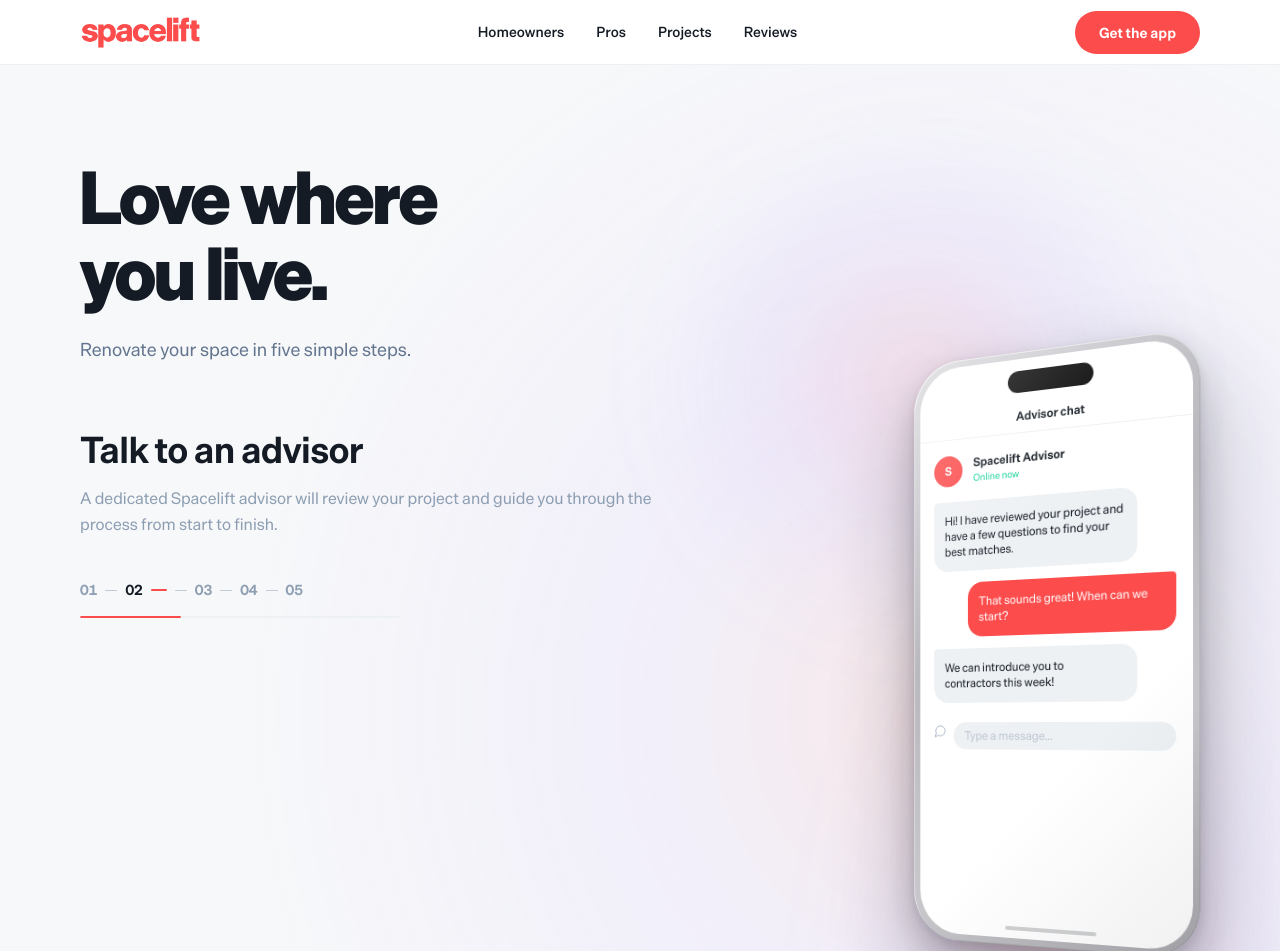
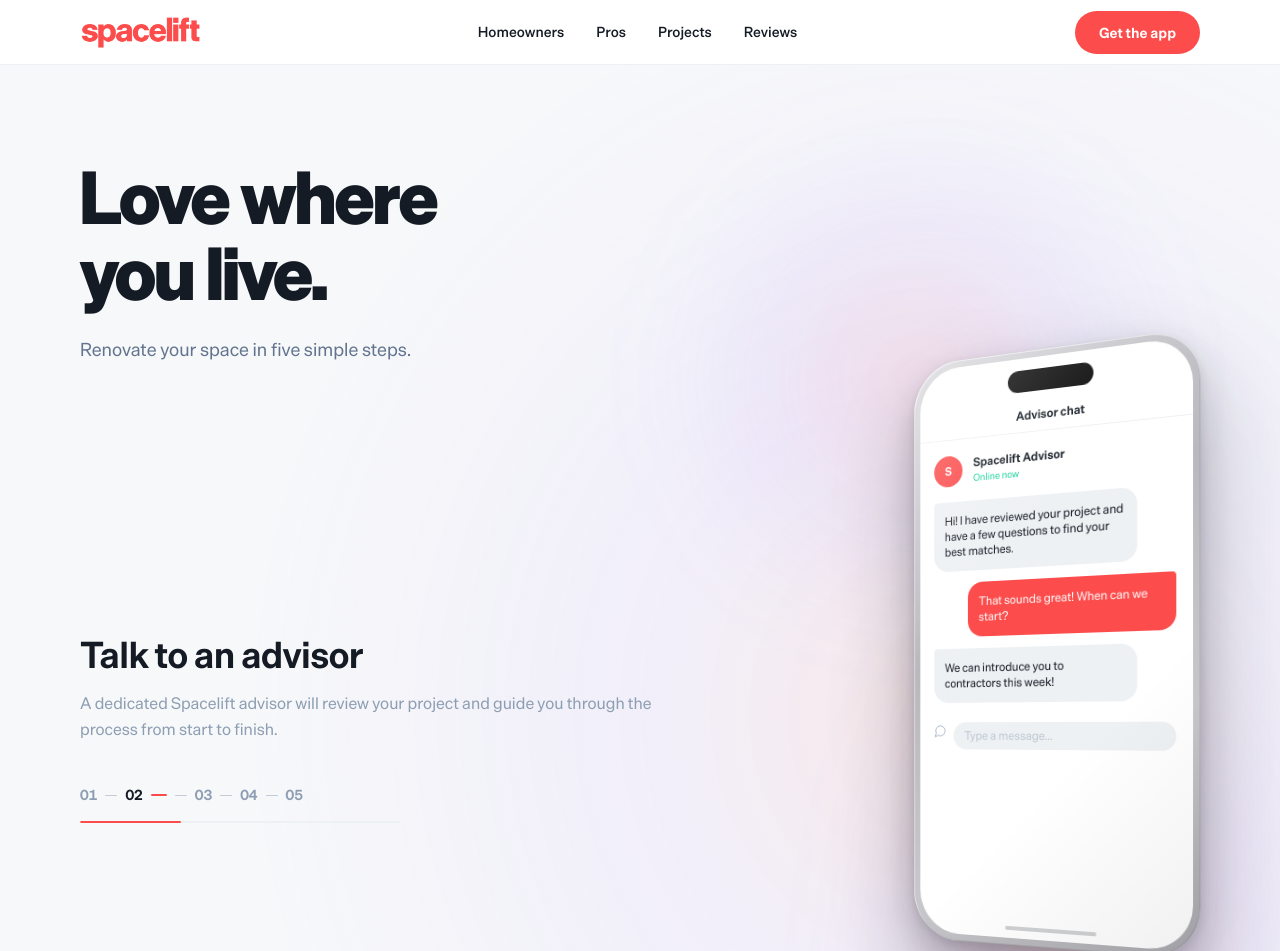
Before and after one commit to jjmccarthy7/spacelift-tools, a Next.js app in the folder apps/hellospacelift/: page / in a window 1280 px wide. Shown: the top 951 px of the page. Built offline with nearby package versions, Linux system fonts and the light colour scheme.

Commit message:
feat: StepCarousel items-center for vertical alignment polish

```diff
--- a/apps/hellospacelift/src/components/StepCarousel.tsx
+++ b/apps/hellospacelift/src/components/StepCarousel.tsx
@@ -1,4 +1,5 @@
 'use client'
+
 import { useEffect, useState } from 'react'
 import PhoneMock from './PhoneMock'
 
@@ -42,13 +43,12 @@
 
   return (
     /*
-     * items-start so the phone top can sit above the left column text.
-     * The phone's own translateY(-80px) lifts it up relative to its
-     * natural position in the flex row, clearing above the H1.
+     * items-center so the left text column and phone visual align
+     * vertically at their shared midpoint.
      * overflow-visible ensures the lifted phone isn't clipped.
      */
-    <div className="flex flex-col md:flex-row items-start justify-between gap-12 md:gap-16 overflow-visible">
-      {/* Left: step content — sits naturally at the top of the row */}
+    <div className="flex flex-col md:flex-row items-center justify-between gap-12 md:gap-16 overflow-visible">
+      {/* Left: step content */}
       <div className="flex-1 max-w-xl">
         {/* Step title & copy */}
         <div className="min-h-[120px]">
```
